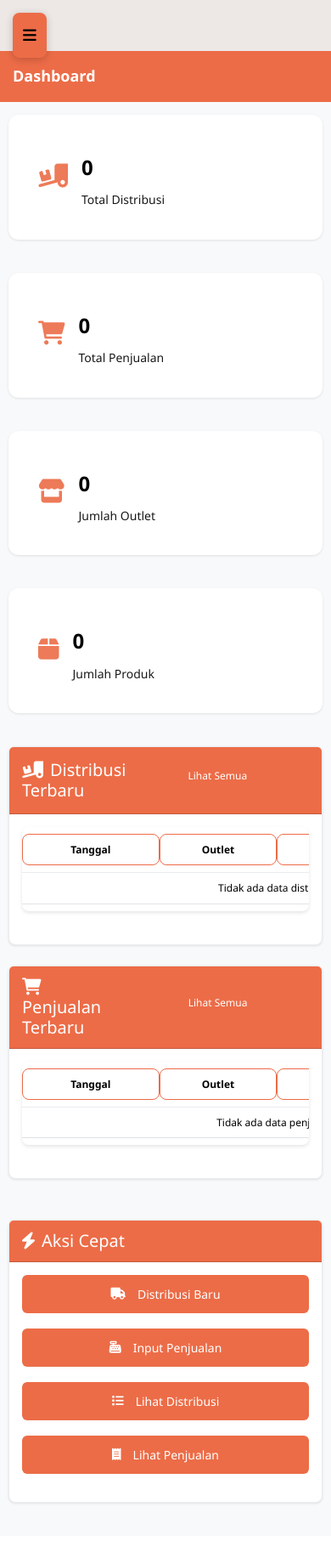
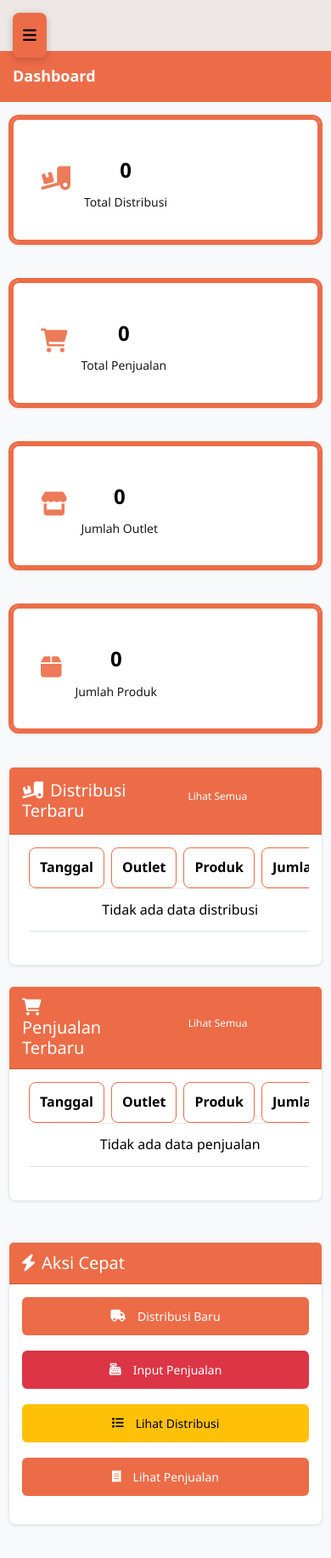
Before and after one commit to Thomas-Sugiarto/PantauLaku_Revamp, a Flask app: page /karyawan/dashboard in a window 390 px wide. Shown: the whole page at 85% size. Before the commit the page ends 1770 px from the top, so only its background shows below. Run offline with Flask 3, Linux system fonts and the light colour scheme; the visitor is signed in with stand-in values (Sample User, id 1); data that the repository does not hold is empty; some libraries are stand-ins or nearby versions.

Commit message:
[PANTAULAKU] FIX DESIGN 2 # ALAN

```diff
--- a/static/style.css
+++ b/static/style.css
@@ -239,11 +239,14 @@
 
 /* Stats Cards */
 .stats-card {
-    background: #ffffff;
-    color: #ffffff;
-    border: none;
+    background: #ffffff; /* putih di tengah */
     padding: 24px;
     border-radius: 12px;
+    border: 3px solid #ec6c47; /* border luar */
+    outline: 3px solid #ec6c47; /* border dalam */
+    outline-offset: -6px; /* supaya nempel ke border */
+    color: rgb(0, 0, 0); /* warna teks */
+    text-align: center;
 }
 
 .stats-icon {
@@ -419,8 +422,17 @@
 }
 
 .btn-success,
-.btn-danger,
-.btn-warning,
+.btn-danger {
+    background-color: #dc3545 !important;
+    border-color: #dc3545 !important;
+    color: #fff !important;
+}
+
+.btn-warning {
+    background-color: #ffc107 !important;
+    border-color: #ffc107 !important;
+    color: #000 !important;
+}
 .btn-secondary {
     background:#ec6c47;
     color: #fff;
@@ -446,6 +458,8 @@
     color: #fff;
 }
 
+
+
 .alert-success,
 .alert-danger,
 .alert-warning {
@@ -463,7 +477,7 @@
 
 .badge.status-lunas {
     background: #9ae3ab;
-    color: #2c0cdf !important;
+    color: #033f15 !important;
     font-weight: 600;
     padding: 6px 12px;
     border-radius: 12px;
@@ -471,7 +485,7 @@
 
 .badge.status-belum {
     background:  #f99ba4;
-    color: #0cdf1e !important;
+    color: #4d0000 !important;
     font-weight: 600;
     padding: 6px 12px;
     border-radius: 12px;
@@ -625,21 +639,27 @@
     }
 
     /* Tables - Horizontal scroll */
-    .table-responsive {
-        border-radius: 8px;
-        box-shadow: 0 2px 4px rgba(0,0,0,0.1);
+
+    .table.table-hover {
+        border-collapse: separate !important; /* override bootstrap */
+        border-spacing: 8px 0 !important;    /* jarak antar kolom 8px */
     }
 
-    .table {
-        font-size: 12px;
-        min-width: 600px;
+    .table.table-hover thead th {
+        border: 1px solid #ec6c47;
+        border-radius: 8px;
+        background: #fff;
+        padding: 10px 12px;
+        text-align: center;
+        font-weight: bold;
     }
 
-    .table th,
-    .table td {
-        padding: 8px 6px;
-        white-space: nowrap;
+    .table-responsive table {
+        border-collapse: separate !important;
+        border-spacing: 8px 0 !important;
     }
+
+
 
     /* Forms */
     .form-control,
--- a/templates/distribution/add.html
+++ b/templates/distribution/add.html
@@ -4,7 +4,7 @@
 <div class="row justify-content-center">
     <div class="col-md-8">
         <div class="card">
-            <div class="card-header bg-primary text-white">
+            <div class="card-header text-white">
                 <h3 class="mb-0"><i class="fas fa-plus"></i> Tambah Distribusi Baru</h3>
             </div>
             <div class="card-body">
--- a/templates/login_base.html
+++ b/templates/login_base.html
@@ -24,7 +24,7 @@
             background-clip: padding-box, border-box;
             background-origin: border-box;
             background-image: linear-gradient(#fff, #fff),
-                              linear-gradient(225deg, #6d69f1, #312be1);
+                              linear-gradient(225deg, #000000, #010102);
             box-shadow: 0 8px 20px rgba(0,0,0,0.2);
             width: 100%;
             max-width: 450px;
--- a/templates/report/index.html
+++ b/templates/report/index.html
@@ -7,7 +7,7 @@
 </div>
 <!-- Outlet Slot Usage -->
 <div class="card">
-    <div class="card-header bg-success text-white">
+    <div class="card-header text-white">
         <h5 class="mb-0"><i class="fas fa-chart-pie"></i> Status Slot Outlet</h5>
     </div>
     <div class="card-body">
```
Also changed, not shown: templates/payment/list.html (line endings or trailing spaces).
